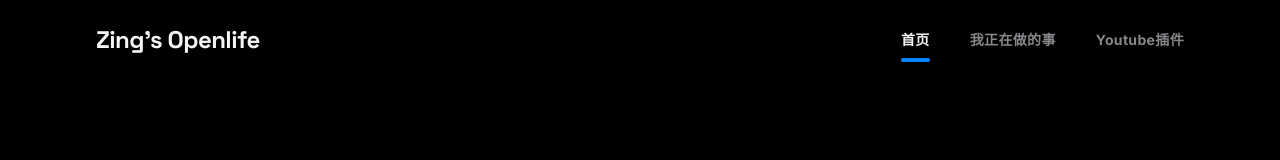
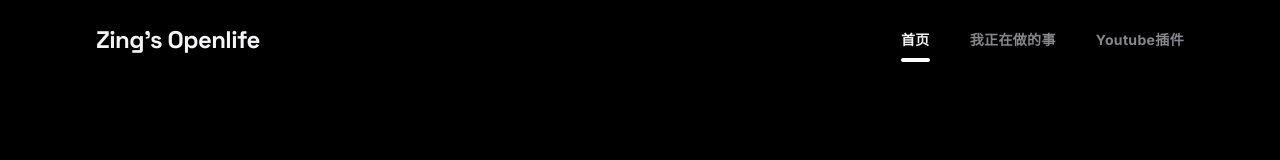
Before and after one commit to zing927/myblog20260430, a React (Vite) app: page / in a window 1280 px wide. Shown: the top 160 px of the page. Built offline with nearby package versions, Linux system fonts and the light colour scheme; a web font is replaced by a local one.

Commit message:
feat(navigation): Update underline color to white
Changes the underline color for active navigation tabs from the accent color to white for better contrast and visual consistency with the application's theme.

```diff
--- a/src/App.tsx
+++ b/src/App.tsx
@@ -318,7 +318,7 @@ export default function App() {
                 >
                   {item.label}
                   {activeTab === item.id && (
-                    <motion.div layoutId="nav-underline" className="absolute -bottom-1 left-0 right-0 h-1 bg-accent rounded-full" />
+                    <motion.div layoutId="nav-underline" className="absolute -bottom-1 left-0 right-0 h-1 bg-white rounded-full" />
                   )}
                 </button>
               ))}
```
